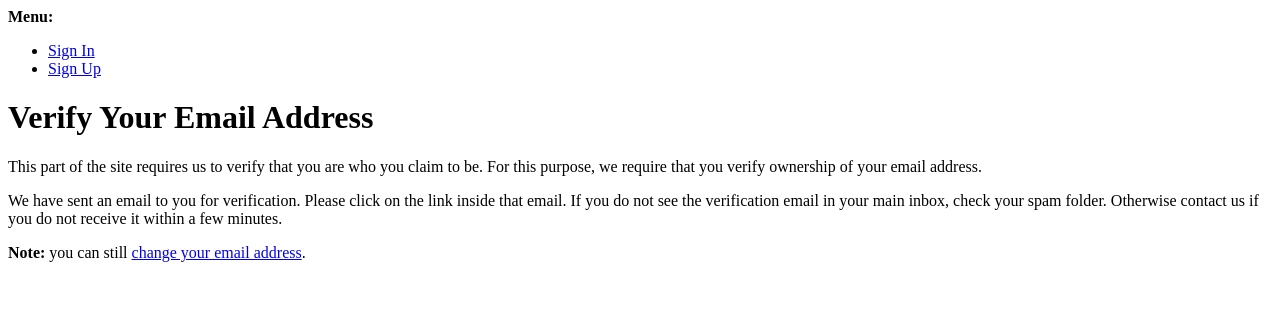
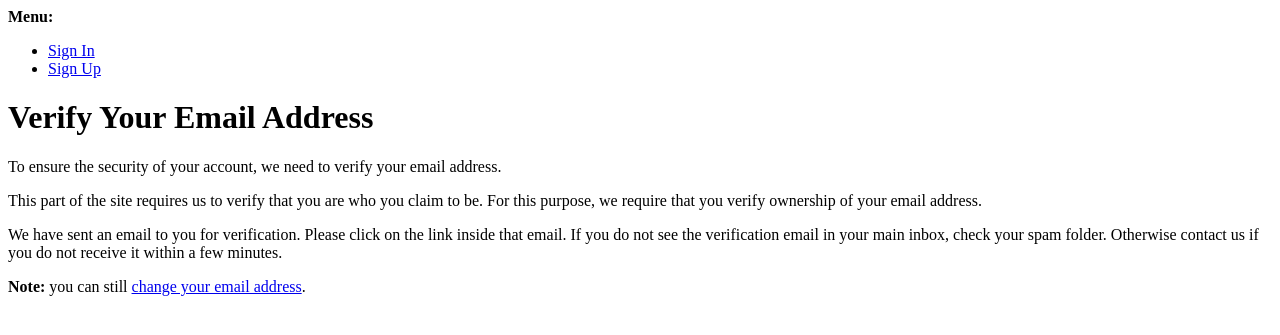
Before and after one commit to yosephdev/mastery-hub, a Django app: template skill_sharing_platform/templates/account/verified_email_required.html in a window 1280 px wide. Shown: the top 335 px of the page. Run offline with Django 5.2, Linux system fonts and the light colour scheme; the template is opened without the code that fills it, so the values that code supplies are empty.

Commit message:
Customize AllAuth email confirmation template

```diff
--- a/skill_sharing_platform/templates/account/verified_email_required.html
+++ b/skill_sharing_platform/templates/account/verified_email_required.html
@@ -8,16 +8,17 @@
     {% element h1 %}
         {% trans "Verify Your Email Address" %}
     {% endelement %}
+    <p>To ensure the security of your account, we need to verify your email address.</p>
     {% url 'account_email' as email_url %}
     {% element p %}
         {% blocktrans %}This part of the site requires us to verify that
-you are who you claim to be. For this purpose, we require that you
-verify ownership of your email address. {% endblocktrans %}
+        you are who you claim to be. For this purpose, we require that you
+        verify ownership of your email address. {% endblocktrans %}
     {% endelement %}
     {% element p %}
         {% blocktrans %}We have sent an email to you for
-verification. Please click on the link inside that email. If you do not see the verification email in your main inbox, check your spam folder. Otherwise
-contact us if you do not receive it within a few minutes.{% endblocktrans %}
+        verification. Please click on the link inside that email. If you do not see the verification email in your main inbox, check your spam folder. Otherwise
+        contact us if you do not receive it within a few minutes.{% endblocktrans %}
     {% endelement %}
     {% element p %}
         {% blocktrans %}<strong>Note:</strong> you can still <a href="{{ email_url }}">change your email address</a>.{% endblocktrans %}
```
